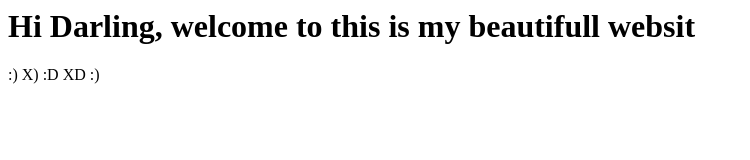
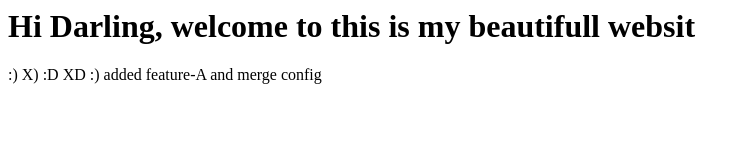
Before and after one commit to Rockskp/awesome-repo, a plain HTML site: page index.html in a window 1280 px wide. Shown: the whole page, without its empty margins (0-750 px from the left). Drawn offline with Linux system fonts and the light colour scheme.

Commit message:
made changes index.html to featureb merge

```diff
--- a/index.html
+++ b/index.html
@@ -5,5 +5,5 @@
 <h1> Hi Darling, welcome to this is my beautifull websit</h1>
 </head>
 <p> :) X) :D XD :)
- </p>
+added feature-A and merge config </p>
 </html>
```
Also changed, not shown: feature-b.html (added, +1 -0 lines).
